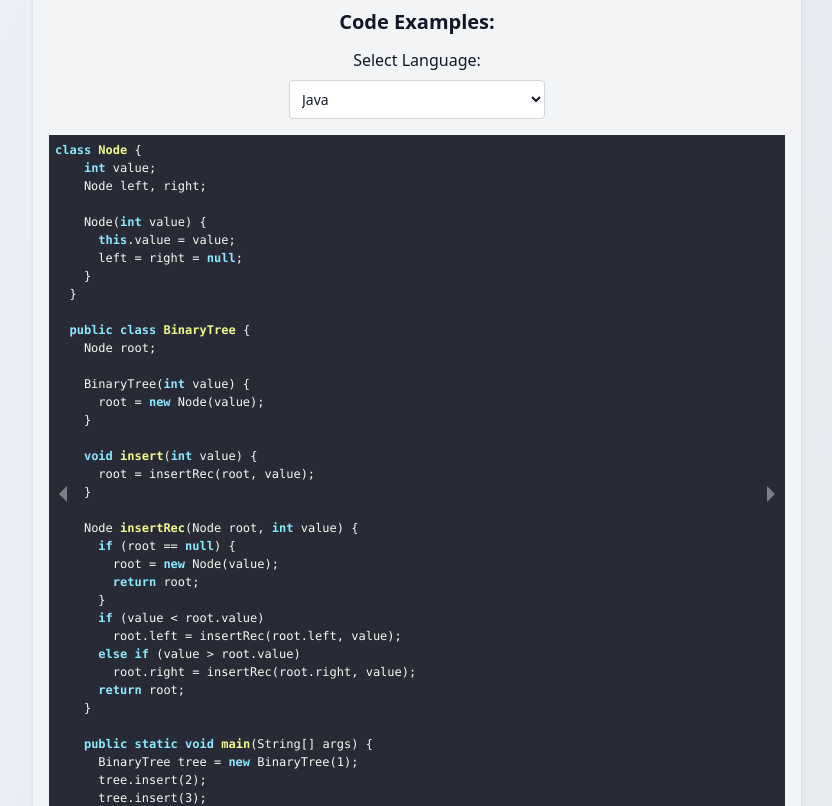
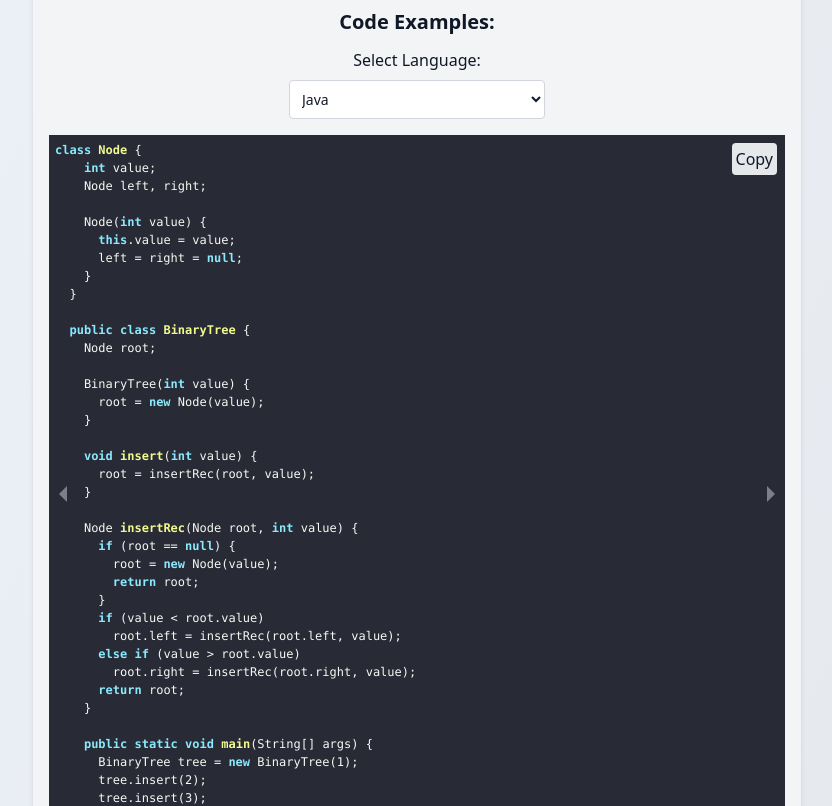
Before and after one commit to eliyahuri/binaryTreeExample, a React (Vite) app: page / in a window 1280 px wide. Shown: the part 1540-2346 px from the top of the page, without its empty margins (223-1055 px from the left). Built offline with nearby package versions, Linux system fonts and the light colour scheme.

Commit message:
add support for copy-to-clipboard functionality in WhatIs component; refactor language handling with new Languages type

```diff
--- a/package.json
+++ b/package.json
@@ -11,9 +11,11 @@
   },
   "dependencies": {
     "@tailwindcss/vite": "^4.0.7",
+    "@types/react-copy-to-clipboard": "^5.0.7",
     "@vercel/analytics": "^1.5.0",
     "framer-motion": "^12.4.4",
     "react": "^19.0.0",
+    "react-copy-to-clipboard": "^5.1.0",
     "react-dom": "^19.0.0",
     "react-intersection-observer": "^9.15.1",
     "react-responsive-carousel": "^3.2.23",
--- a/src/WhatIs.tsx
+++ b/src/WhatIs.tsx
@@ -4,13 +4,20 @@ import { dracula } from "react-syntax-highlighter/dist/esm/styles/hljs";
 import { examples } from "./codeExamples";
 import { Carousel } from "react-responsive-carousel";
 import "react-responsive-carousel/lib/styles/carousel.min.css";
+import type { Languages } from "./types/language";
+import { CopyToClipboard } from "react-copy-to-clipboard";
 
 export function WhatIsBinaryTree() {
-  const [selectedLanguage, setSelectedLanguage] = useState<
-    "Java" | "CSharp" | "JavaScript" | "TypeScript" | "Python"
-  >("Java");
+  const [selectedLanguage, setSelectedLanguage] = useState<Languages>("Java");
+  const [copied, setCopied] = useState(false);
 
-  const languages = ["Java", "CSharp", "JavaScript", "TypeScript", "Python"];
+  const languages: Languages[] = [
+    "Java",
+    "CSharp",
+    "JavaScript",
+    "TypeScript",
+    "Python",
+  ];
 
   return (
     <div className="w-full max-w-3xl mx-auto px-4 py-6 bg-gray-100 dark:bg-gray-800 rounded-lg shadow-md">
@@ -63,16 +70,7 @@ export function WhatIsBinaryTree() {
           id="language"
           className="p-2 border border-gray-300 dark:border-gray-700 rounded w-full sm:w-64 text-sm bg-white dark:bg-gray-700 text-gray-900 dark:text-gray-100"
           value={selectedLanguage}
-          onChange={(e) =>
-            setSelectedLanguage(
-              e.target.value as
-                | "Java"
-                | "CSharp"
-                | "JavaScript"
-                | "TypeScript"
-                | "Python"
-            )
-          }
+          onChange={(e) => setSelectedLanguage(e.target.value as Languages)}
         >
           {languages.map((language) => (
             <option key={language} value={language}>
@@ -85,14 +83,7 @@ export function WhatIsBinaryTree() {
         <Carousel
           selectedItem={languages.indexOf(selectedLanguage)}
           onChange={(index) =>
-            setSelectedLanguage(
-              languages[index] as
-                | "Java"
-                | "CSharp"
-                | "JavaScript"
-                | "TypeScript"
-                | "Python"
-            )
+            setSelectedLanguage(languages[index] as Languages)
           }
           showThumbs={false}
           showStatus={false}
@@ -101,13 +92,23 @@ export function WhatIsBinaryTree() {
         >
           {languages.map((language) => (
             <div key={language}>
+              <div className="relative">
                 <SyntaxHighlighter
                   language={language.toLowerCase()}
                   style={dracula}
                   customStyle={{ fontSize: "0.75rem", textAlign: "left" }}
                 >
-                {examples[language as keyof typeof examples]}
+                  {examples[language]}
                 </SyntaxHighlighter>
+                <CopyToClipboard
+                  text={examples[language]}
+                  onCopy={() => setCopied(true)}
+                >
+                  <button className="absolute top-2 right-2 p-1 bg-gray-200 dark:bg-gray-700 text-gray-900 dark:text-gray-100 rounded">
+                    {copied ? "Copied!" : "Copy"}
+                  </button>
+                </CopyToClipboard>
+              </div>
             </div>
           ))}
         </Carousel>
--- a/src/codeExamples.ts
+++ b/src/codeExamples.ts
@@ -1,7 +1,7 @@
+import type { Languages } from "./types/language";
+
 // filepath: /c:/Users/אליהו/OneDrive/שולחן העבודה/coding/binaryTreeExample/src/codeExamples.ts
-export const examples: {
-  [key in "Java" | "CSharp" | "JavaScript" | "TypeScript" | "Python"]: string;
-} = {
+export const examples: Record<Languages, string> = {
   Java: `class Node {
     int value;
     Node left, right;
--- /dev/null
+++ b/src/types/language.ts
@@ -0,0 +1,6 @@
+export type Languages =
+  | "Java"
+  | "CSharp"
+  | "JavaScript"
+  | "TypeScript"
+  | "Python";
```
Also changed, not shown: 1 other file (tests, documents, lock files or other folders). Lines whose indentation alone changed are shown as unchanged.
